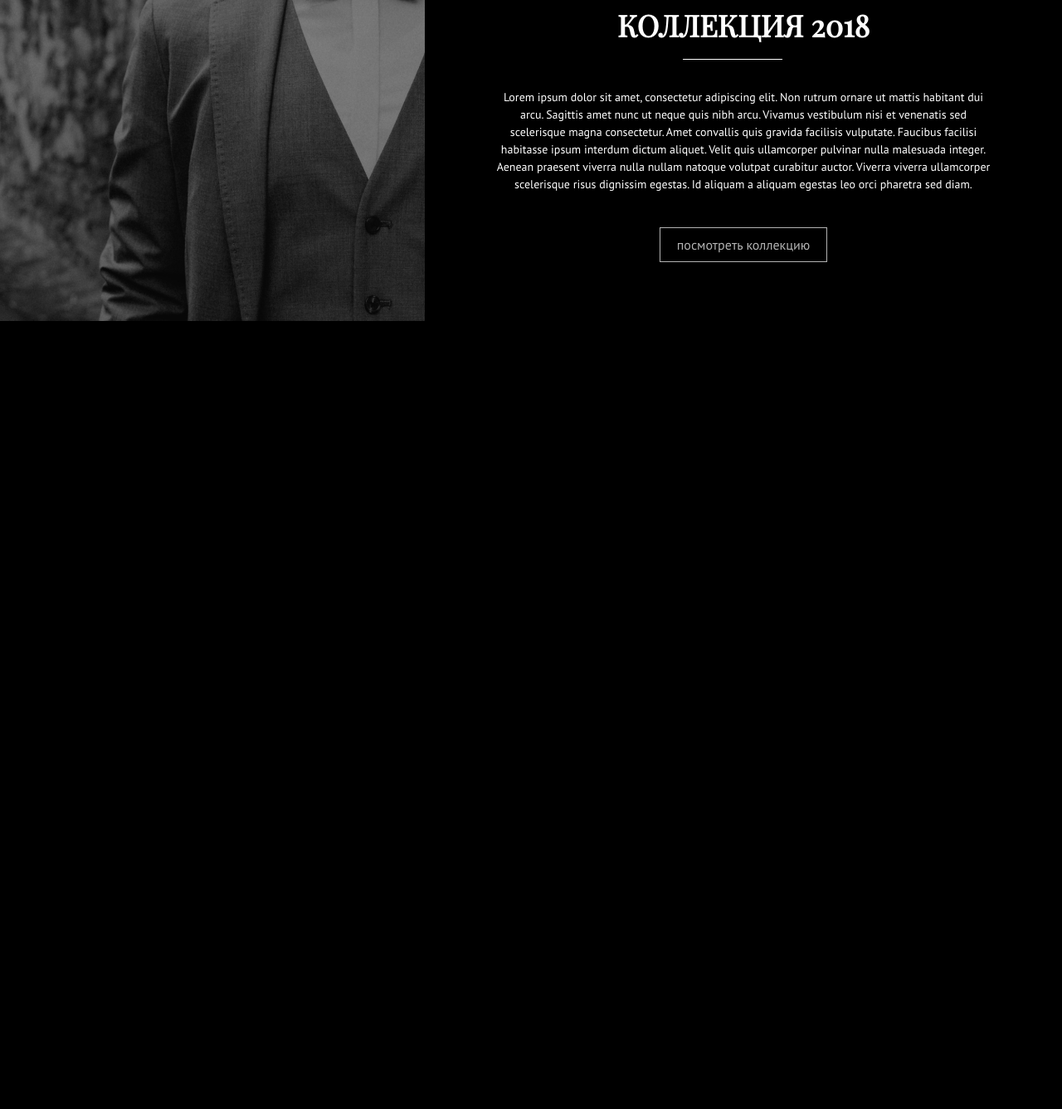
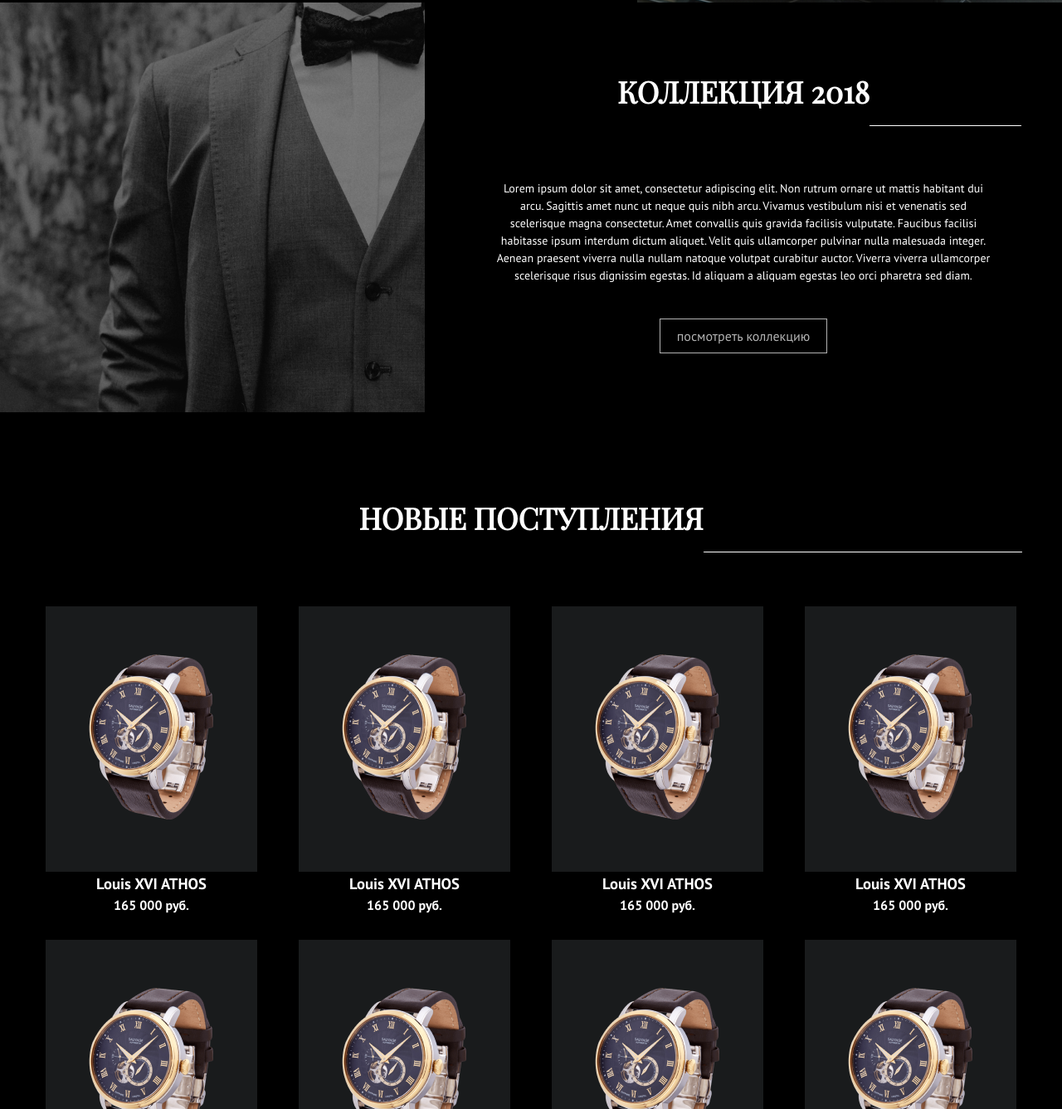
Before and after one commit to nazarPryt/Porten, a plain HTML site: page index.html in a window 1280 px wide. Shown: the part 1463-2800 px from the top of the page at 83% size. Before the commit the page ends 1850 px from the top, so only its background shows below. Drawn offline with Linux system fonts and the light colour scheme.

Commit message:
added ~section NEW~

```diff
--- a/index.html
+++ b/index.html
@@ -85,12 +85,60 @@
                 </div>
             </div>
         </section>
-    </main>
+
+        <section class="new">
+            <h1 class="section-title">новые поступления</h1>
+            <div class="container">
+                <div class="new__wrapper">
+                    <div class="colection__inner__about__wrapper-card">
+                        <div class="card__foto"><img src="img/clock.png" alt="clock"></div>
+                        <h3 class="card__name">Louis XVI ATHOS</h3>
+                        <h4 class="card__price">165 000 руб.</h4>
+                    </div>
+                    <div class="colection__inner__about__wrapper-card">
+                        <div class="card__foto"><img src="img/clock.png" alt="clock"></div>
+                        <h3 class="card__name">Louis XVI ATHOS</h3>
+                        <h4 class="card__price">165 000 руб.</h4>
+                    </div>
+                    <div class="colection__inner__about__wrapper-card">
+                        <div class="card__foto"><img src="img/clock.png" alt="clock"></div>
+                        <h3 class="card__name">Louis XVI ATHOS</h3>
+                        <h4 class="card__price">165 000 руб.</h4>
+                    </div>
+                    <div class="colection__inner__about__wrapper-card">
+                        <div class="card__foto"><img src="img/clock.png" alt="clock"></div>
+                        <h3 class="card__name">Louis XVI ATHOS</h3>
+                        <h4 class="card__price">165 000 руб.</h4>
+                    </div>
+                    <div class="colection__inner__about__wrapper-card">
+                        <div class="card__foto"><img src="img/clock.png" alt="clock"></div>
+                        <h3 class="card__name">Louis XVI ATHOS</h3>
+                        <h4 class="card__price">165 000 руб.</h4>
+                    </div>
+                    <div class="colection__inner__about__wrapper-card">
+                        <div class="card__foto"><img src="img/clock.png" alt="clock"></div>
+                        <h3 class="card__name">Louis XVI ATHOS</h3>
+                        <h4 class="card__price">165 000 руб.</h4>
+                    </div>
+                    <div class="colection__inner__about__wrapper-card">
+                        <div class="card__foto"><img src="img/clock.png" alt="clock"></div>
+                        <h3 class="card__name">Louis XVI ATHOS</h3>
+                        <h4 class="card__price">165 000 руб.</h4>
+                    </div>
+                    <div class="colection__inner__about__wrapper-card">
+                        <div class="card__foto"><img src="img/clock.png" alt="clock"></div>
+                        <h3 class="card__name">Louis XVI ATHOS</h3>
+                        <h4 class="card__price">165 000 руб.</h4>
+                    </div>
+                </div>
+            </div>
+        </section>
 
 
 
 
 
+    </main>
     <footer>
     </footer>
 </body>
--- a/style.css
+++ b/style.css
@@ -34,7 +34,7 @@ body {
     font-family: 'PTSans';
 }
 
-/*  Container   */
+/***    Container   ***/
 .container {
     width: 100%;
     max-width: 1200px;
@@ -42,7 +42,7 @@ body {
     padding: 0 15px;
 }
 
-/*  Header  */
+/***    Header  ***/
 .header {
     position: fixed;
     width: 100%;
@@ -117,10 +117,7 @@ body {
     transition: 0.3s linear;
 }
 
-/*  Main    */
-.page {
-
-}
+/***    Main    ***/
 .main-screen {
     position: relative;
     width: 100%;
@@ -141,8 +138,6 @@ body {
     height: 100vh;
     object-fit: cover;
 }
-
-
 .main__inner {
     flex: 0 0 35%;
     padding-top: 12px;
@@ -172,27 +167,28 @@ body {
     font-weight: 400px;
 }
 
-/*  Colection   */
+/***    Colection   ***/
 .section-title {
     position: relative;
     font-family: 'PlayfairDisplay';
     font-size: 36px;
     text-transform: uppercase;
     text-align: center;
+    margin-bottom: 80px;
 }
 .section-title::after {
     content: "";
     position: absolute;
-    width: 120px;
+    width: 30%;
     height: 1px;
     bottom: -15px;
-    left: 38%;
+    /* left: 0;
+    right: 0; */
     background-color: white;
 }
 .section_btn {
     color: white;
     padding: 10px 20px;
-    margin-top: 40px;
     text-decoration: none;
     border: 1px solid white;
     opacity: 0.7;
@@ -216,10 +212,12 @@ body {
     display: flex;
     justify-content: space-between;
     align-items: center;
+    column-gap: 15px;
+    row-gap: 30px;
 }
 colection__inner__about__wrapper-card {
     flex: 1 0 33.33%;
-
+    margin: 30px;
 }
 .card__foto {
     background-color: #191B1C;
@@ -251,3 +249,19 @@ colection__inner__about__wrapper-card {
     left: 0;
     z-index: -1;
 }
+
+/***        New     ***/
+.new {
+    text-align: center;
+    margin: 100px 0;
+}
+.new-title {
+    margin-bottom: 100px;
+}
+.new__wrapper {
+    display: inline-flex;
+    flex-wrap: wrap;
+    justify-content: space-between;
+    column-gap: 15px;
+    row-gap: 30px;
+}
```
